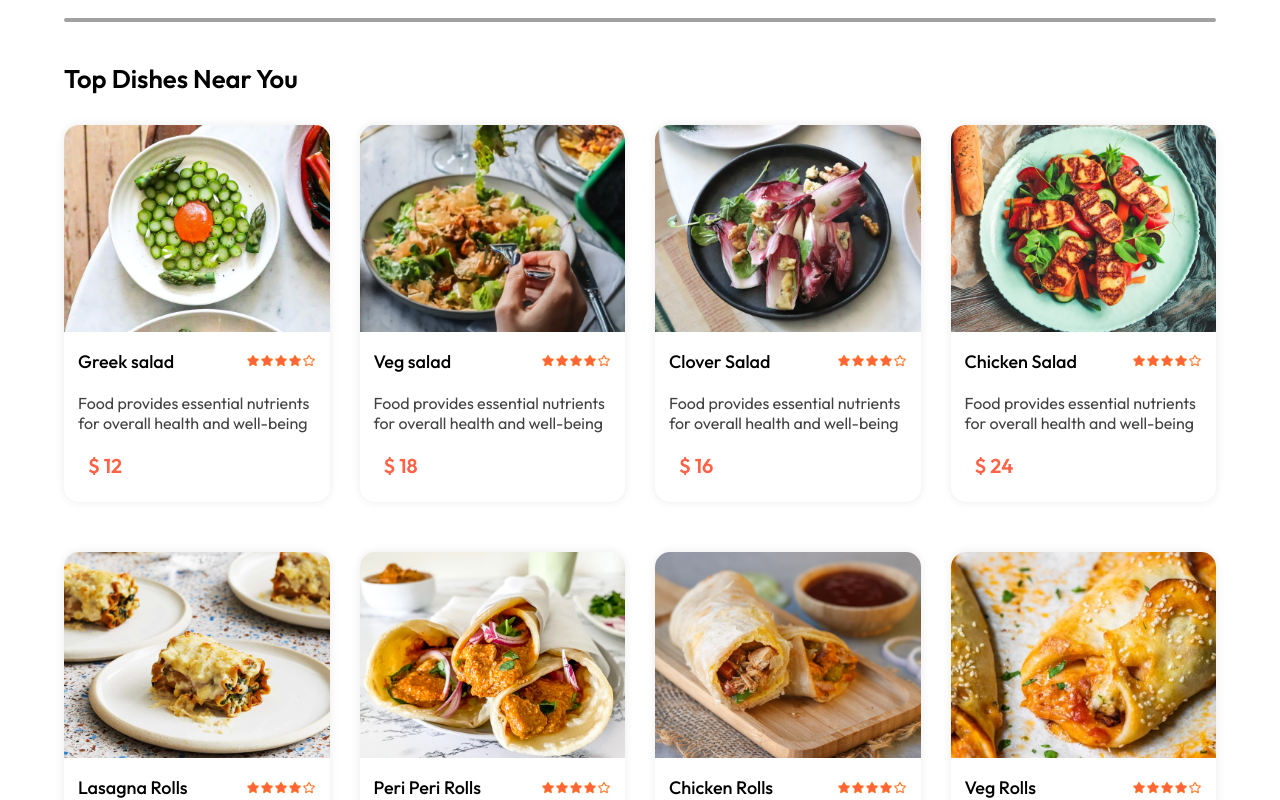
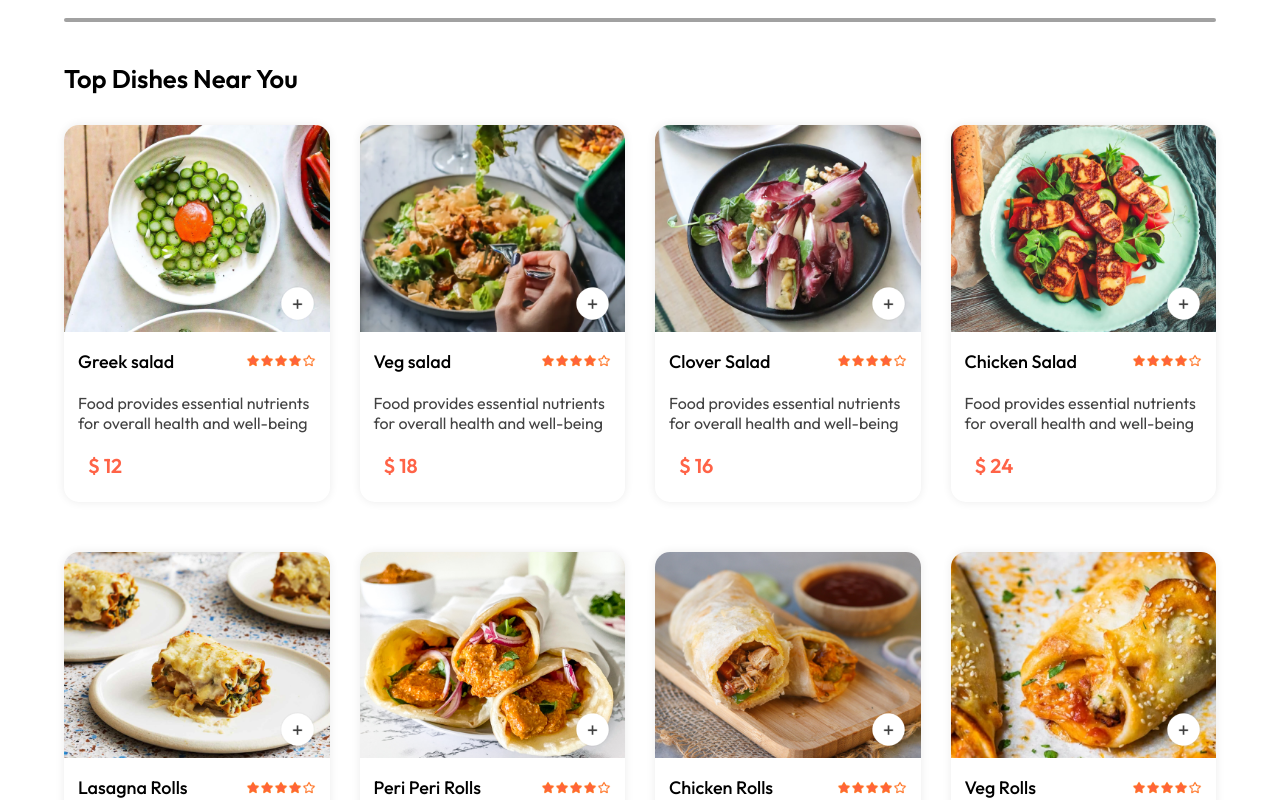
Before and after one commit to PrimeBeyonder/food_service, a React (Vite) app: page / in a window 1280 px wide. Shown: the part 980-1780 px from the top of the page. Built offline with nearby package versions, Linux system fonts and the light colour scheme.

Commit message:
usecontext and addtocart rtc

```diff
--- a/src/components/FoodDisplay/FoodDisplay.jsx
+++ b/src/components/FoodDisplay/FoodDisplay.jsx
@@ -10,9 +10,13 @@
             <h2>Top Dishes Near You</h2>
             <div className="food-display-list">
                 {food_list.map((item, index) => {
-                    return (
-                        <FoodItem key={index} id={item._id} name={item.name} description={item.description} price={item.price} image={item.image} />
-                    )
+
+                    if (category === "All" || category === item.category) {
+                        return (
+                            <FoodItem key={index} id={item._id} name={item.name} description={item.description} price={item.price} image={item.image} />
+                        )
+                    }
+
                 })}
             </div>
         </div>
--- a/src/components/FoodItem/FoodItem.css
+++ b/src/components/FoodItem/FoodItem.css
@@ -50,3 +50,32 @@
     margin-bottom: 10px;
     margin-left: 10px;
 }
+
+.food-item-img-container {
+    position: relative;
+}
+
+.food-item-img-container .add {
+    width: 35px;
+    position: absolute;
+    bottom: 15px;
+    right: 15px;
+    cursor: pointer;
+    border-radius: 50%;
+}
+
+.food-item-counter {
+    position: absolute;
+    bottom: 15px;
+    right: 15px;
+    display: flex;
+    align-items: center;
+    gap: 10px;
+    padding: 6px;
+    border-radius: 50px;
+    background-color: white;
+}
+
+.food-item-counter img {
+    width: 24px;
+}
--- a/src/components/FoodItem/FoodItem.jsx
+++ b/src/components/FoodItem/FoodItem.jsx
@@ -1,11 +1,23 @@
-import React from 'react'
+import React, { useContext, useState } from 'react'
 import "./FoodItem.css";
 import { assets } from '../../assets/assets';
+import { StoreContext } from '../../context/StroeContext';
 const FoodItem = ({ id, name, price, description, image }) => {
+    const { cartItems,
+        removeFromCart,
+        addToCart, } = useContext(StoreContext);
     return (
         <div className="food-item">
             <div className="food-item-img-container">
                 <img className='food-item-image' src={image} alt="" />
+                {
+                    !cartItems[id] ? <img className='add' onClick={() => addToCart(id)} src={assets.add_icon_white} /> :
+                        <div className='food-item-counter'>
+                            <img onClick={() => removeFromCart(id)} src={assets.remove_icon_red} alt="" />
+                            <p>{cartItems[id]}</p>
+                            <img onClick={() => addToCart(id)} src={assets.add_icon_green} alt="" />
+                        </div>
+                }
             </div>
             <div className="food-item-info">
                 <div className="food-item-name-rating">
--- a/src/context/StroeContext.jsx
+++ b/src/context/StroeContext.jsx
@@ -1,12 +1,30 @@
-import { createContext } from "react";
+import { createContext, useEffect, useState } from "react";
 import { food_list } from "../assets/assets";
 
 export const StoreContext = createContext(null);
 
 const StoreContextProvider = (props) => {
+    const [cartItems, setCartItems] = useState({});
 
+    const addToCart = (itemId) => {
+        if (!cartItems[itemId]) {
+            setCartItems((prev) => ({ ...prev, [itemId]: 1 }))
+        } else {
+            setCartItems((prev) => ({ ...prev, [itemId]: prev[itemId] + 1 }))
+        }
+    }
+    const removeFromCart = (itemId) => {
+        setCartItems((prev) => ({ ...prev, [itemId]: prev[itemId] - 1 }))
+    }
+    useEffect(() => {
+        console.log(cartItems);
+    }, [cartItems])
     const contextValue = {
-        food_list
+        food_list,
+        cartItems,
+        setCartItems,
+        removeFromCart,
+        addToCart,
     }
     return (
         <StoreContext.Provider value={contextValue}>
```
